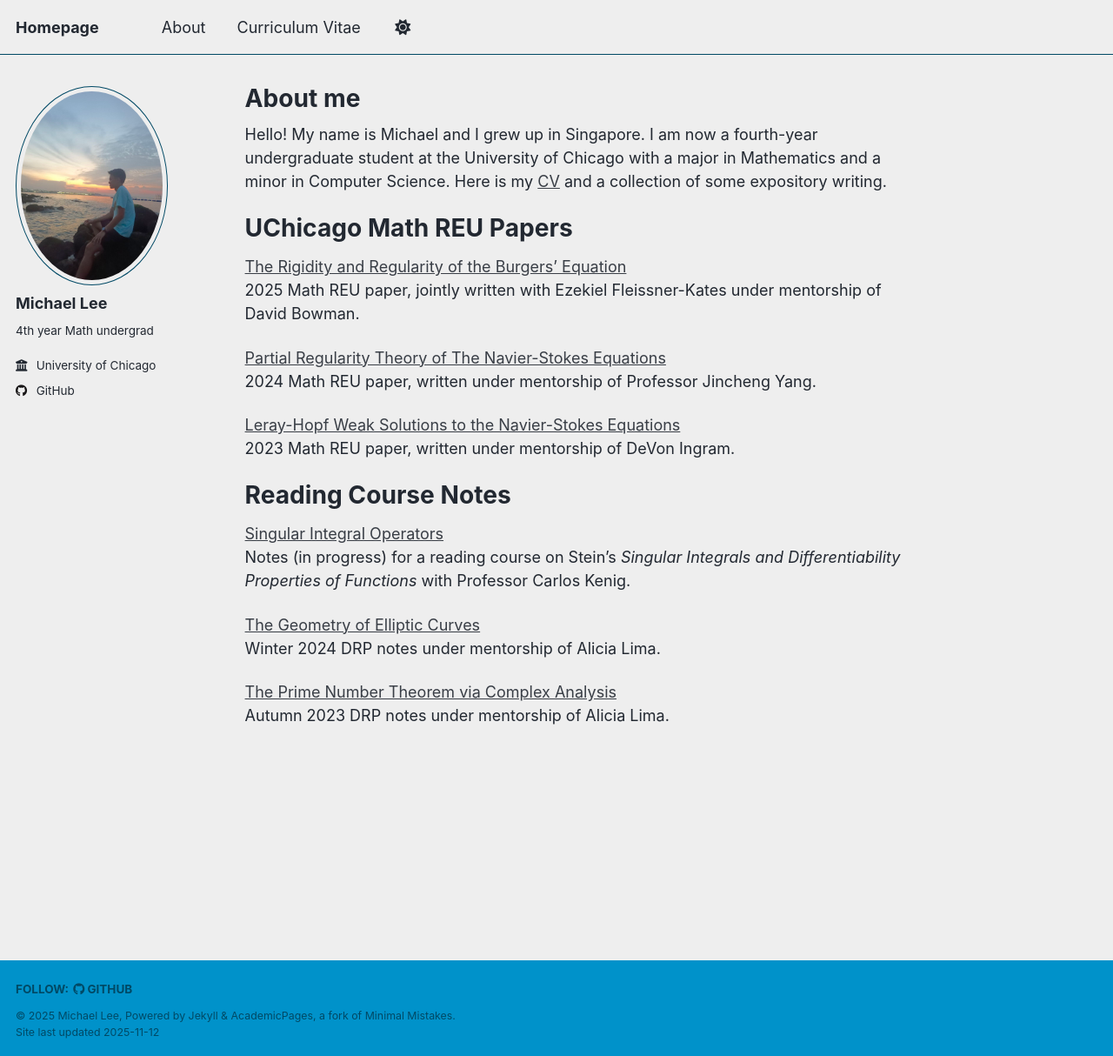
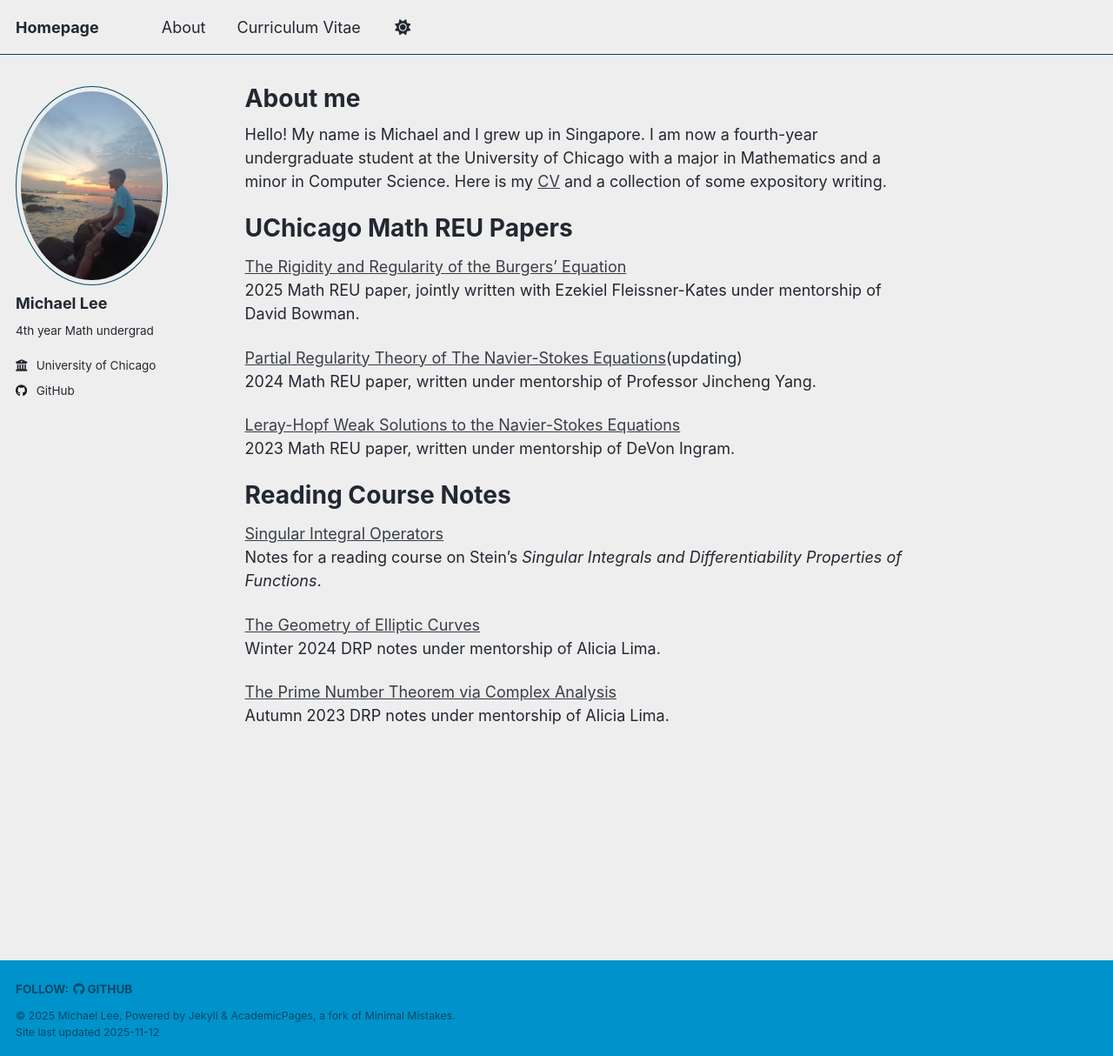
Before and after one commit to leemichaeljh/leemichaeljh.github.io, a Jekyll site: the page built from _pages/about.md, in a window 1280 px wide and 1214 px high. Shown: the whole window at 87% size. Built offline with Jekyll 4.4.1, drawn with Linux system fonts in a browser that asks for light colours; a script that is not in the unit is left out.

Commit message:
Update links and descriptions in about.md
Updated the link for the 2024 Math REU paper and refined the notes description for the reading course on Singular Integral Operators.

```diff
--- a/_pages/about.md
+++ b/_pages/about.md
@@ -14,7 +14,7 @@ UChicago Math REU Papers
 [The Rigidity and Regularity of the Burgers' Equation](files/reu-2025.pdf)
 2025 Math REU paper, jointly written with Ezekiel Fleissner-Kates under mentorship of David Bowman.
 
-[Partial Regularity Theory of The Navier-Stokes Equations](files/reu-2024.pdf)
+[Partial Regularity Theory of The Navier-Stokes Equations](files/reu-.pdf)(updating)
 2024 Math REU paper, written under mentorship of Professor Jincheng Yang.
 
 [Leray-Hopf Weak Solutions to the Navier-Stokes Equations](files/reu-2023.pdf)
@@ -24,7 +24,7 @@ UChicago Math REU Papers
 Reading Course Notes
 ======
 [Singular Integral Operators](files/singular_integrals.pdf)
-Notes (in progress) for a reading course on Stein's *Singular Integrals and Differentiability Properties of Functions* with Professor Carlos Kenig.
+Notes for a reading course on Stein's *Singular Integrals and Differentiability Properties of Functions*.
 
 [The Geometry of Elliptic Curves](files/drp-elliptic.pdf)
 Winter 2024 DRP notes under mentorship of Alicia Lima.
```
